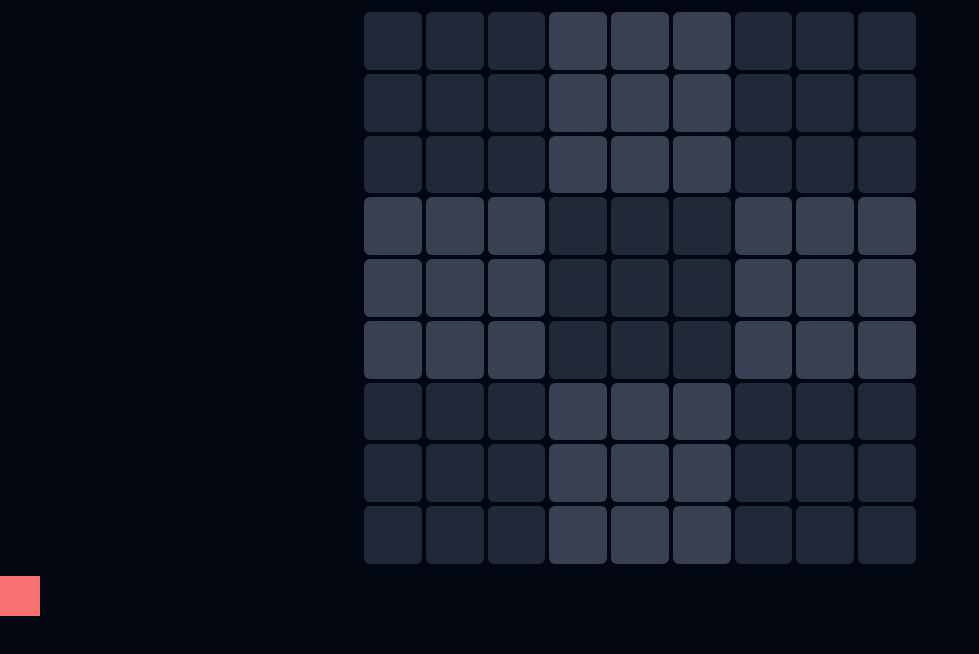
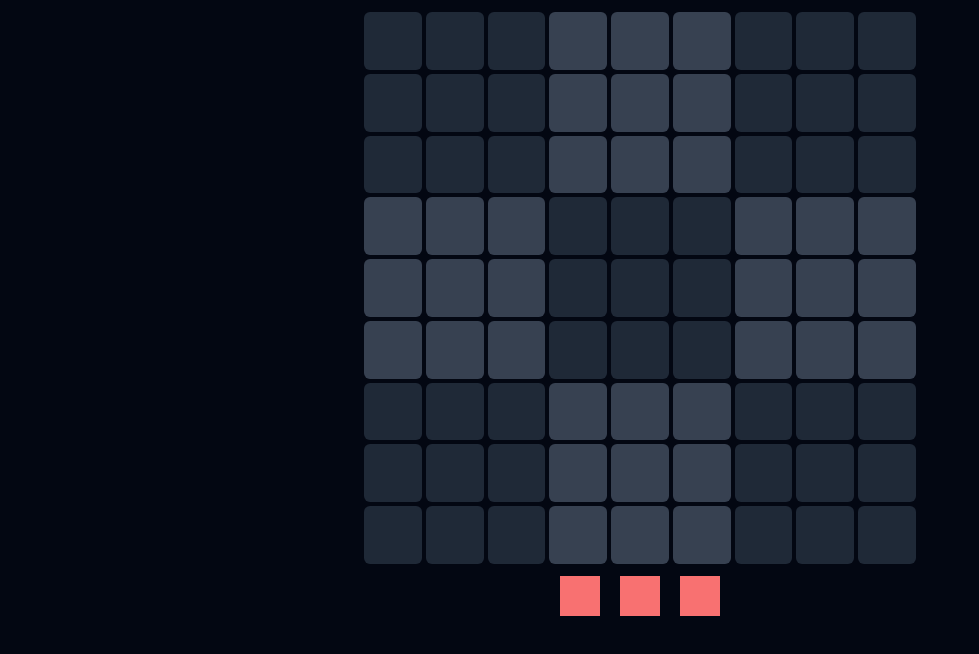
Before and after one commit to roccomaniscalco/block-game, a React (Vite) app: page / in a window 1280 px wide. Shown: the top 654 px of the page, without its empty margins (0-979 px from the left). Built offline with nearby package versions, Linux system fonts and the light colour scheme.

Commit message:
ensure pieces cannot be placed on filled tiles

```diff
--- a/src/App.tsx
+++ b/src/App.tsx
@@ -16,6 +16,7 @@ function Game() {
     Array(9).fill(false),
   ) as boolean[][];
   const [tiles, setTiles] = useState(INITIAL_TILES);
+  const [pieceCount, setPieceCount] = useState(3);
 
   return (
     <DndContext
@@ -24,10 +25,11 @@ function Game() {
         const { x, y } = event.over.data.current as { x: number; y: number };
         if (tiles[y][x]) return tiles;
         setTiles(tiles.with(y, tiles[y].with(x, true)));
+        setPieceCount(pieceCount - 1);
       }}
     >
       <Board tiles={tiles} />
-      <Piece />
+      <Pieces count={pieceCount} />
     </DndContext>
   );
 }
@@ -41,6 +43,19 @@ function Board(props: BoardProps) {
       {props.tiles.map((row, y) =>
         row.map((tile, x) => <Tile x={x} y={y} key={x} isFilled={tile} />),
       )}
+    </div>
+  );
+}
+
+type PiecesProps = {
+  count: number;
+};
+function Pieces(props: PiecesProps) {
+  return (
+    <div className="m-auto flex content-center w-40 gap-5">
+      {[...Array(props.count).keys()].map((num) => (
+        <Piece key={num} />
+      ))}
     </div>
   );
 }
@@ -86,7 +101,7 @@ export function Tile(props: TileProps) {
         "h-full w-full rounded-md",
         isLightSquare(props.y, props.x) ? "bg-gray-700" : "bg-gray-800",
         props.isFilled && "bg-red-400",
-        isOver && "brightness-150",
+        isOver && !props.isFilled && "brightness-150",
       )}
     />
   );
```
